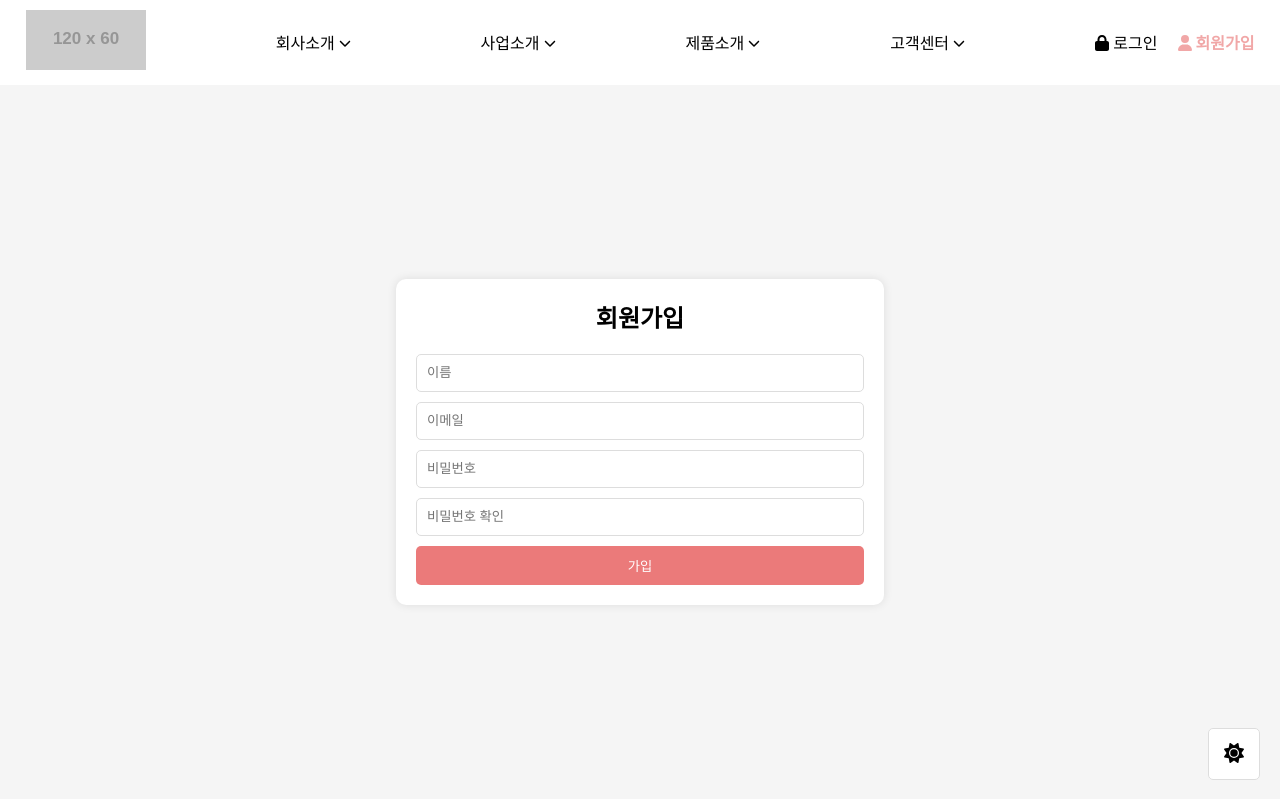
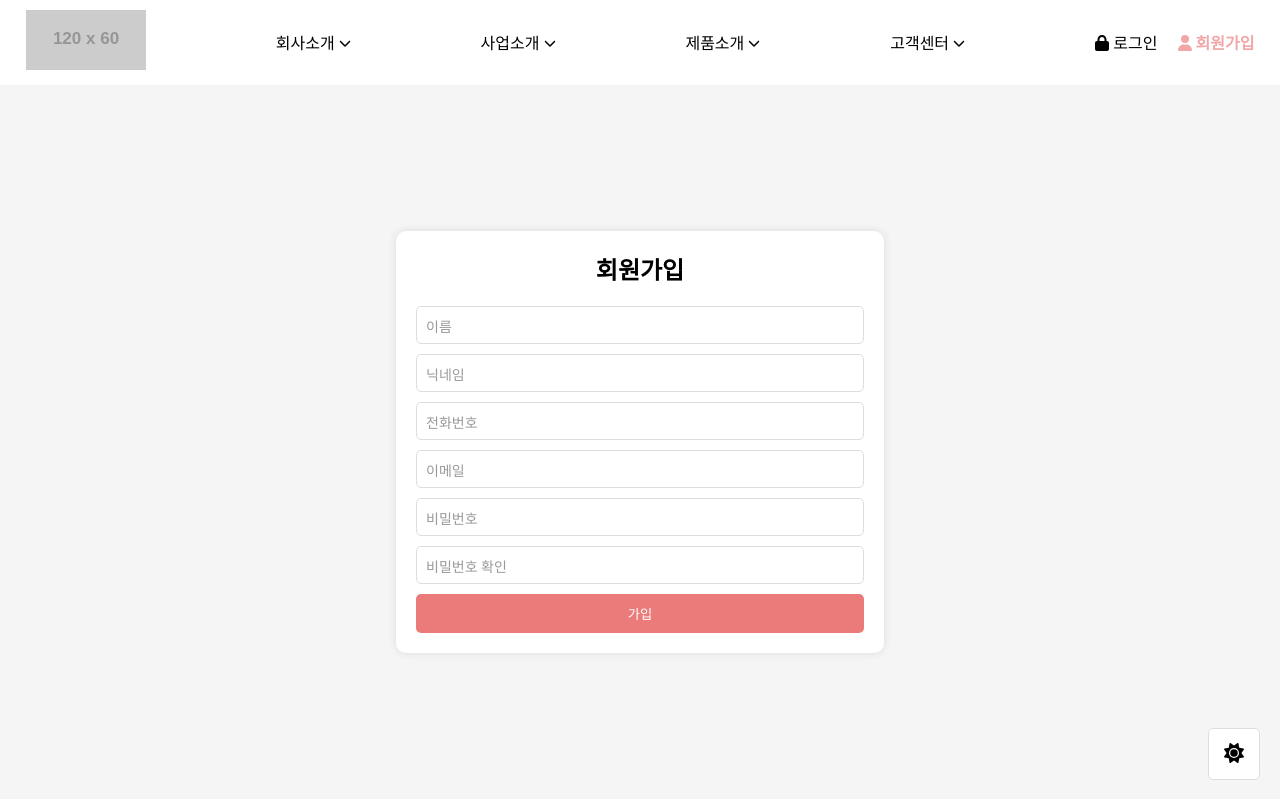
Before and after one commit to dldmswn0719/template_website, a React (Create React App) app: page /member in a window 1280 px wide. Built offline with nearby package versions, Linux system fonts and the light colour scheme; a web font is replaced by a local one.

Commit message:
20230914수업

```diff
--- a/src/components/Nav.js
+++ b/src/components/Nav.js
@@ -3,7 +3,6 @@ import { FontAwesomeIcon } from '@fortawesome/react-fontawesome'
 import React, { useState } from 'react'
 import { NavLink } from 'react-router-dom'
 import styled from 'styled-components'
-import Mnav from './Mnav'
 
 
 const NavContent = styled.div`
--- a/src/pages/Login.js
+++ b/src/pages/Login.js
@@ -1,6 +1,7 @@
-import { createUserWithEmailAndPassword, signInWithEmailAndPassword } from 'firebase/auth'
-import React from 'react'
+import React, { useState } from 'react'
 import styled from 'styled-components'
+import { firebaseAuth, signInWithEmailAndPassword } from '../firebase'
+import {useNavigate} from "react-router-dom";
 
 const Container = styled.div`
   display: flex;
@@ -36,6 +37,37 @@ const Input = styled.input`
   border: 1px solid #ddd;
   border-radius: 5px;
   box-sizing: border-box;
+  padding-left: 45px;
+  transition: border-color 0.4s;
+  &:focus{
+    border-color: #ee9191;
+    outline: none;
+  }
+  //클릭했을때 보더 색깔 바뀜, outline 넣으면 색깔만 들어올거임
+  &::placeholder{opacity: 0;}
+  //이메일,비밀번호 안보임
+`
+
+const InputWrapper = styled.div`
+  position: relative;
+  margin-bottom: 20px;
+  input:focus + label,
+  input:not(:placeholder-shown) + label{
+  //안에 내용적으면(없다면 적용x) 글자 다시 내려오지말고 유지
+    top: 4px;
+    left: 4px;
+    font-size: 8px;
+    color:  #ee9191;
+  }
+  // 클릭하면 왼쪽 위로 색깔 생기면서 올라감
+`
+
+const Label = styled.label`
+  position: absolute;
+  top: 10px; left: 10px;
+  font-size: 14px; color: #999;
+  transition: all 0.3s;
+  pointer-events: none;
 `
 
 const Button = styled.button`
@@ -48,14 +80,58 @@ const Button = styled.button`
 `
 
 function Login() {
+
+  const [email,setEmail] = useState();
+  const [password,setPassword] = useState();
+  const [error,setError] = useState();
+  const navigate = useNavigate();
+
+  const errorMsg = (errorCode) =>{
+    const firebaseError = {
+      "auth/user-not-found" : "이메일 혹은 비밀번호가 잘못 되었습니다.",
+      "auth/wrong-password" : "이메일 혹은 비밀번호가 잘못 되었습니다.",
+      "auth/invalid-email" : "이메일 혹은 비밀번호가 잘못 되었습니다."
+    }
+    return firebaseError[errorCode] || "알 수 없는 에러가 발생했습니다"
+    //errorCode 반환
+  }
+
+  const LoginForm = async (e) =>{
+    // async 함수내에서 사용할수있는 것, function 앞에 써야함,무언가 준비한다라는뜻 , 성공과 실패는 try,catch/ 오류가 있을수있지만 try실행해주세요, 만약에 오류가 있다면 catch 실행해주세요
+    e.preventDefault();
+    try{
+      const userLogin = await signInWithEmailAndPassword(firebaseAuth,email,password)
+      // console.log(userLogin)
+      //await는 async안에서만 사용가능
+      const user = userLogin.user
+      console.log(user)
+      //user정보만출력 다른정보는 안나옴
+    }catch(error){
+      setError(errorMsg(error.code));
+      console.log(error.code)
+    }
+  }
+
+
   return (
     <>
       <Container>
         <SignUp>
           <Title>로그인</Title>
-          <Input type="email" className='email' placeholder='이메일' />
-          <Input type="password" className='password' placeholder='비밀번호' />
-          <Button>로그인</Button>
+          {email} {password}
+          <form onSubmit={LoginForm}>
+            <InputWrapper>
+              <Input type="email" className='email' placeholder='이메일' onChange={(e)=>setEmail(e.target.value)} required/>
+              {/* onchange 넣으면 실시간으로 변함 이메일 위에 적은게 뜬다 */}
+              <Label>이메일</Label>
+            </InputWrapper>
+            <InputWrapper>
+              <Input type="password" className='password' placeholder='비밀번호' onChange={(e)=>setPassword(e.target.value)} required/>
+              <Label>패스워드</Label>
+            </InputWrapper>
+            <Button>로그인</Button>
+          </form>
+          <p>{error}</p>
         </SignUp>
       </Container>
     </>
--- a/src/pages/Member.js
+++ b/src/pages/Member.js
@@ -1,5 +1,8 @@
-import React from 'react'
+import React, { useState } from 'react'
 import styled from 'styled-components'
+import { createUserWithEmailAndPassword, firebaseAuth } from './../firebase'
+import { doc, setDoc , getFirestore} from 'firebase/firestore'
+import { useNavigate } from 'react-router-dom'
 
 const Container = styled.div`
   display: flex;
@@ -35,6 +38,30 @@ const Input = styled.input`
   border: 1px solid #ddd;
   border-radius: 5px;
   box-sizing: border-box;
+  &:focus{
+    border-color: #ee9191;
+    outline: none;
+  }
+  &::placeholder{opacity: 0;}
+`
+
+const InputWrapper = styled.div`
+  position: relative;
+  input:focus + label,
+  input:not(:placeholder-shown) + label{
+    top: 4px;
+    left: 4px;
+    font-size: 10px;
+    color:  #ee9191;
+  }
+`
+
+const Label = styled.label`
+  position: absolute;
+  top: 10px; left: 10px;
+  font-size: 14px; color: #999;
+  transition: all 0.3s;
+  pointer-events: none;
 `
 
 const Button = styled.button`
@@ -47,16 +74,94 @@ const Button = styled.button`
 `
 
 function Member() {
+
+  const [name,setName] = useState();
+  const [email,setEmail] = useState();
+  const [password,setPassword] = useState();
+  const [nickname,setNickname] = useState();
+  const [phone,setPhone] = useState();
+  const [error,setError] = useState();
+  const navigate = useNavigate();
+
+  const PhoneNumber = (e) =>{
+    const value = e.target.value;
+    const number = (''+e).replace(/[^0-9]/g, '')
+    const match = number.match(/^(\d{2,3})(\d{3,4})(\d{4})$/, `$1-$2-$3`)
+
+    if(match){
+      return match[1] + '-' + match[2] + '-' + match[3]
+    }
+    return setPhone(value);
+  }
+
+  const errorMsg = (errorCode) =>{
+    const firebaseError = {
+      "auth/admin-restriced-operation" : "빈칸이 있습니다.",
+      "auth/email-already-in-use" : "이미 사용중인 이메일입니다.",
+      "invalid-argument" : "빈칸이 있습니다.",
+      "auth/invalid-email" : "유효하지 않은 이메일 주소입니다",
+      "auth/operation-not-allowed" : "이메일/비밀번호 계정이 비활성화 되어 있습니다",
+      "auth/weak-password" : "비밀번호 6자리이상 설정해주세요."
+    }
+    return firebaseError[errorCode] || "알 수 없는 에러가 발생하였습니다."
+  }
+
+  const signUp = async (e) =>{
+    e.preventDefault();
+
+    try{
+      const { user } = await createUserWithEmailAndPassword(firebaseAuth,email,password);
+
+      const userProfile = {
+        name,
+        nickname,
+        phone
+      }
+
+      await setDoc(doc(getFirestore(),"users",user.uid),userProfile)
+
+      alert("회원가입이 완료 되었습니다.")
+      navigate('/');
+
+    }catch(error){
+      setError(errorMsg(error.code))
+      console.log(error.code)
+    }
+  }
+
   return (
     <>
       <Container>
         <SignUp>
           <Title>회원가입</Title>
-          <Input type="text" className='name' placeholder='이름' />
-          <Input type="email" className='email' placeholder='이메일' />
-          <Input type="password" className='password' placeholder='비밀번호' />
-          <Input type="password" className='confirm_password' placeholder='비밀번호 확인' />
-          <Button>가입</Button>
+          {/* {name} {nickname} */}
+          {/* {phone} */}
+          <InputWrapper>
+            <Input defaultValue={name} onChange={(e)=>{setName(e.target.value)}} type="text" className='name' placeholder='이름' />
+            <Label>이름</Label>
+          </InputWrapper>
+          <InputWrapper>
+            <Input defaultValue={nickname} onChange={(e)=>{setNickname(e.target.value)}} type="text" className='nickname' placeholder='닉네임' />
+            <Label>닉네임</Label>
+          </InputWrapper>
+          <InputWrapper>
+            <Input defaultValue={phone} onChange={PhoneNumber} maxLength={13} type="text" className='phone' placeholder='전화번호' />
+            <Label>전화번호</Label>
+          </InputWrapper>
+          <InputWrapper>
+            <Input onChange={(e)=>{setEmail(e.target.value)}} type="email" className='email' placeholder='이메일' />
+            <Label>이메일</Label>
+          </InputWrapper>
+          <InputWrapper>
+            <Input onChange={(e)=>{setPassword(e.target.value)}} type="password" className='password' placeholder='비밀번호' />
+            <Label>비밀번호</Label>
+          </InputWrapper>
+          <InputWrapper>
+            <Input type="password" className='confirm_password' placeholder='비밀번호 확인' />
+            <Label>비밀번호 확인</Label>
+          </InputWrapper>
+          <Button onClick={signUp}>가입</Button>
+          <p>{error}</p>
         </SignUp>
       </Container>
     </>
```
Also changed, not shown: src/components/Mnav.js (deleted, +0 -16 lines).
